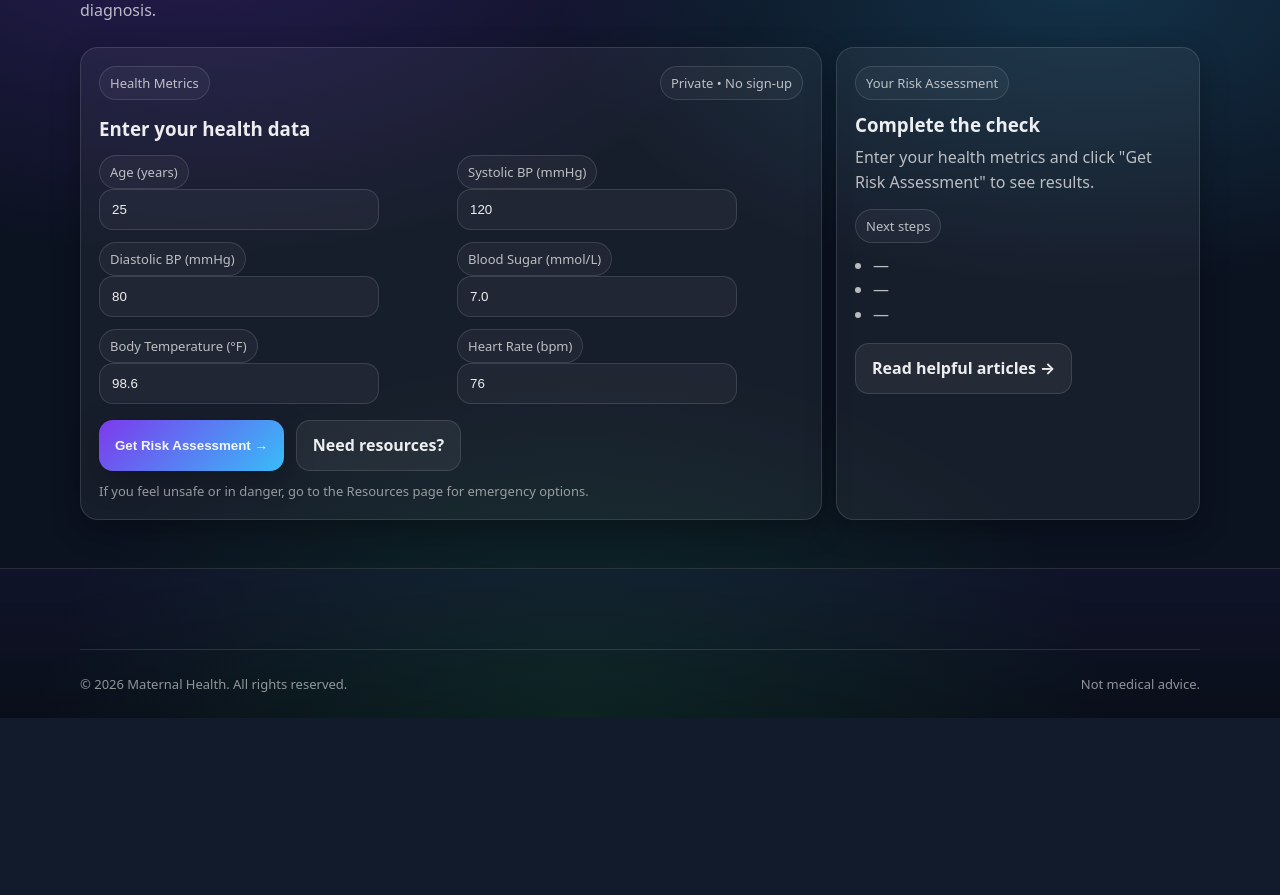
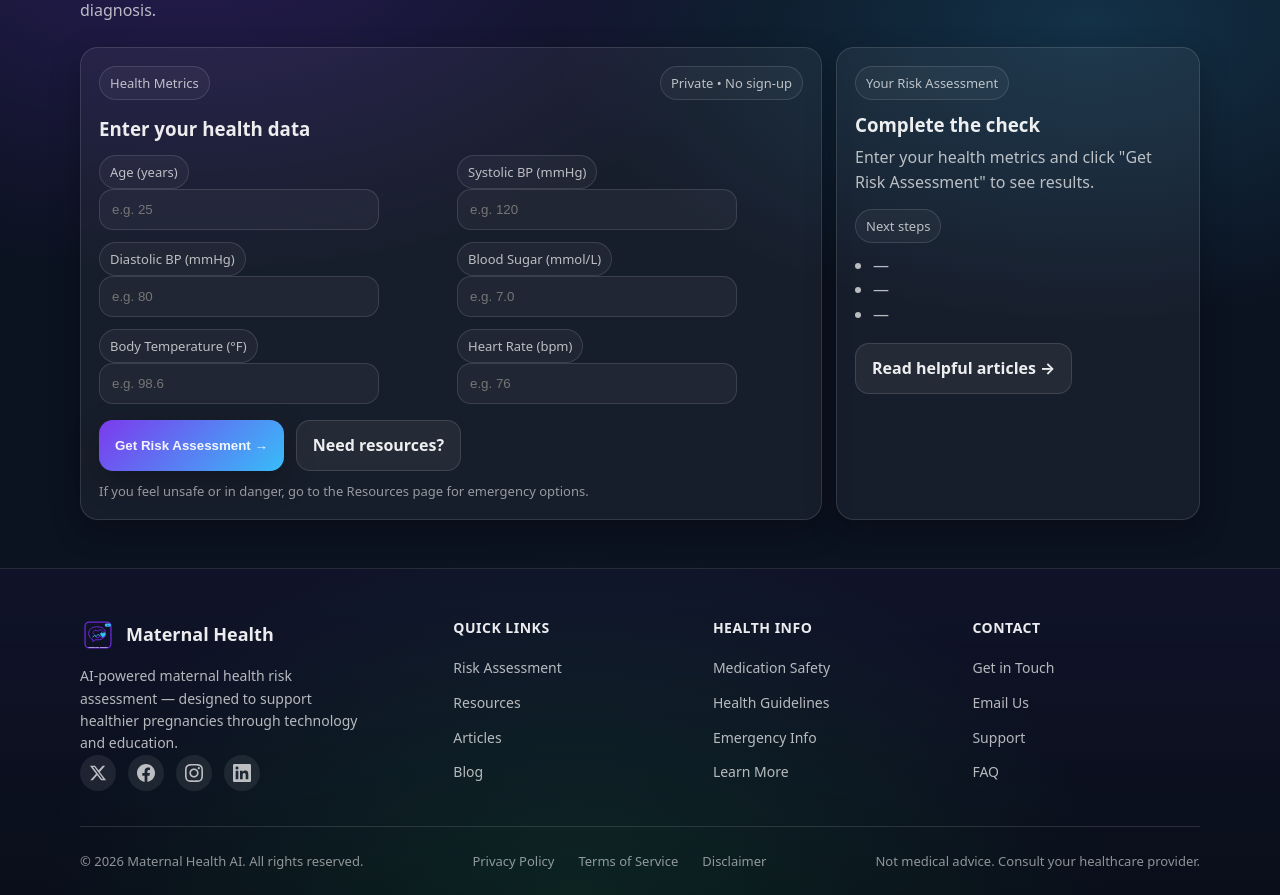
Before and after one commit to Rahat532/MLOPS_END_TO_END_MH, a FastAPI app: page /check.html in a window 1280 px wide. Shown: the part 196-1091 px from the top of the page. Before the commit the page ends 914 px from the top, so only its background shows below. Run offline with FastAPI, Linux system fonts and the light colour scheme.

Commit message:
fix bug for messages

```diff
--- a/webapp/assets/css/styles.css
+++ b/webapp/assets/css/styles.css
@@ -32,7 +32,59 @@
     --space-6: 48px;
     --space-7: 72px;
 
+    --primary: #7c3aed;
+    --primary-light: #a78bfa;
+    --success: #22c55e;
+    --warning: #f59e0b;
+    --error: #ef4444;
+
     --font: ui-sans-serif, system-ui, -apple-system, Segoe UI, Roboto, Helvetica, Arial, "Apple Color Emoji", "Segoe UI Emoji";
+}
+
+/* ========== Spinner Animation ========== */
+@keyframes spin {
+    0% {
+        transform: rotate(0deg);
+    }
+
+    100% {
+        transform: rotate(360deg);
+    }
+}
+
+.spinner {
+    width: 24px;
+    height: 24px;
+    border: 3px solid var(--stroke);
+    border-top-color: var(--primary);
+    border-radius: 50%;
+    animation: spin 0.8s linear infinite;
+}
+
+/* ========== Prediction Status Styles ========== */
+#statusMessage {
+    background: var(--panel);
+    border-radius: var(--radius);
+    padding: 16px;
+    text-align: center;
+}
+
+#countdownTimer {
+    font-variant-numeric: tabular-nums;
+}
+
+#readyMessage {
+    background: rgba(34, 197, 94, 0.15);
+    border: 1px solid rgba(34, 197, 94, 0.3);
+    border-radius: var(--radius);
+    padding: 12px 16px;
+    text-align: center;
+}
+
+/* Button disabled state */
+button:disabled {
+    cursor: not-allowed;
+    opacity: 0.7;
 }
 
 * {
--- a/webapp/check.html
+++ b/webapp/check.html
@@ -85,9 +86,25 @@
                 </section>
 
                 <!-- RIGHT: Results -->
-                <aside class="card">
+                <aside class="card" id="resultSection">
                     <span class="pill">Your Risk Assessment</span>
                     <h3 style="margin: 10px 0 6px;" id="resultTitle">Complete the check</h3>
+
+                    <!-- Loading/Status Message -->
+                    <div id="statusMessage" style="display:none; margin: 12px 0;">
+                        <div id="loadingIndicator" style="display:flex; align-items:center; gap:10px;">
+                            <div class="spinner"></div>
+                            <span id="statusText">Predicting… please wait</span>
+                        </div>
+                        <div id="countdownTimer"
+                            style="font-size:28px; font-weight:700; color:var(--primary); margin-top:8px;">3</div>
+                    </div>
+
+                    <!-- Ready Message -->
+                    <div id="readyMessage" style="display:none; color:var(--success); font-weight:600; margin:12px 0;">
+                        ✓ Your result is ready below.
+                    </div>
+
                     <p id="resultText" style="color: var(--muted); margin: 0 0 12px;">
                         Enter your health metrics and click "Get Risk Assessment" to see results.
                     </p>
@@ -116,17 +133,115 @@
 
     <footer class="footer">
         <div class="container">
+            <div class="footer-grid">
+                <!-- Brand Column -->
+                <div>
+                    <div class="footer-brand">
+                        <img src="/assets/img/logo.svg" alt="Maternal Health AI" />
+                        <span>Maternal Health</span>
+                    </div>
+                    <p class="footer-desc">AI-powered maternal health risk assessment — designed to support healthier
+                        pregnancies through technology and education.</p>
+                    <div class="footer-social">
+                        <a href="#" aria-label="Twitter">
+                            <svg width="18" height="18" fill="currentColor" viewBox="0 0 24 24">
+                                <path
+                                    d="M18.244 2.25h3.308l-7.227 8.26 8.502 11.24H16.17l-5.214-6.817L4.99 21.75H1.68l7.73-8.835L1.254 2.25H8.08l4.713 6.231zm-1.161 17.52h1.833L7.084 4.126H5.117z" />
+                            </svg>
+                        </a>
+                        <a href="#" aria-label="Facebook">
+                            <svg width="18" height="18" fill="currentColor" viewBox="0 0 24 24">
+                                <path
+                                    d="M24 12.073c0-6.627-5.373-12-12-12s-12 5.373-12 12c0 5.99 4.388 10.954 10.125 11.854v-8.385H7.078v-3.47h3.047V9.43c0-3.007 1.792-4.669 4.533-4.669 1.312 0 2.686.235 2.686.235v2.953H15.83c-1.491 0-1.956.925-1.956 1.874v2.25h3.328l-.532 3.47h-2.796v8.385C19.612 23.027 24 18.062 24 12.073z" />
+                            </svg>
+                        </a>
+                        <a href="#" aria-label="Instagram">
+                            <svg width="18" height="18" fill="currentColor" viewBox="0 0 24 24">
+                                <path
+                                    d="M12 2.163c3.204 0 3.584.012 4.85.07 3.252.148 4.771 1.691 4.919 4.919.058 1.265.069 1.645.069 4.849 0 3.205-.012 3.584-.069 4.849-.149 3.225-1.664 4.771-4.919 4.919-1.266.058-1.644.07-4.85.07-3.204 0-3.584-.012-4.849-.07-3.26-.149-4.771-1.699-4.919-4.92-.058-1.265-.07-1.644-.07-4.849 0-3.204.013-3.583.07-4.849.149-3.227 1.664-4.771 4.919-4.919 1.266-.057 1.645-.069 4.849-.069zm0-2.163c-3.259 0-3.667.014-4.947.072-4.358.2-6.78 2.618-6.98 6.98-.059 1.281-.073 1.689-.073 4.948 0 3.259.014 3.668.072 4.948.2 4.358 2.618 6.78 6.98 6.98 1.281.058 1.689.072 4.948.072 3.259 0 3.668-.014 4.948-.072 4.354-.2 6.782-2.618 6.979-6.98.059-1.28.073-1.689.073-4.948 0-3.259-.014-3.667-.072-4.947-.196-4.354-2.617-6.78-6.979-6.98-1.281-.059-1.69-.073-4.949-.073zm0 5.838c-3.403 0-6.162 2.759-6.162 6.162s2.759 6.163 6.162 6.163 6.162-2.759 6.162-6.163c0-3.403-2.759-6.162-6.162-6.162zm0 10.162c-2.209 0-4-1.79-4-4 0-2.209 1.791-4 4-4s4 1.791 4 4c0 2.21-1.791 4-4 4zm6.406-11.845c-.796 0-1.441.645-1.441 1.44s.645 1.44 1.441 1.44c.795 0 1.439-.645 1.439-1.44s-.644-1.44-1.439-1.44z" />
+                            </svg>
+                        </a>
+                        <a href="#" aria-label="LinkedIn">
+                            <svg width="18" height="18" fill="currentColor" viewBox="0 0 24 24">
+                                <path
+                                    d="M20.447 20.452h-3.554v-5.569c0-1.328-.027-3.037-1.852-3.037-1.853 0-2.136 1.445-2.136 2.939v5.667H9.351V9h3.414v1.561h.046c.477-.9 1.637-1.85 3.37-1.85 3.601 0 4.267 2.37 4.267 5.455v6.286zM5.337 7.433c-1.144 0-2.063-.926-2.063-2.065 0-1.138.92-2.063 2.063-2.063 1.14 0 2.064.925 2.064 2.063 0 1.139-.925 2.065-2.064 2.065zm1.782 13.019H3.555V9h3.564v11.452zM22.225 0H1.771C.792 0 0 .774 0 1.729v20.542C0 23.227.792 24 1.771 24h20.451C23.2 24 24 23.227 24 22.271V1.729C24 .774 23.2 0 22.222 0h.003z" />
+                            </svg>
+                        </a>
+                    </div>
+                </div>
+
+                <!-- Quick Links -->
+                <div class="footer-col">
+                    <h4>Quick Links</h4>
+                    <ul>
+                        <li><a href="/check.html">Risk Assessment</a></li>
+                        <li><a href="/resources.html">Resources</a></li>
+                        <li><a href="/articles.html">Articles</a></li>
+                        <li><a href="/blog.html">Blog</a></li>
+                    </ul>
+                </div>
+
+                <!-- Health Info -->
+                <div class="footer-col">
+                    <h4>Health Info</h4>
+                    <ul>
+                        <li><a href="/medication.html">Medication Safety</a></li>
+                        <li><a href="/resources.html#guidelines">Health Guidelines</a></li>
+                        <li><a href="/resources.html#emergency">Emergency Info</a></li>
+                        <li><a href="/articles.html">Learn More</a></li>
+                    </ul>
+                </div>
+
+                <!-- Contact -->
+                <div class="footer-col">
+                    <h4>Contact</h4>
+                    <ul>
+                        <li><a href="/contact.html">Get in Touch</a></li>
+                        <li><a href="mailto:support@maternalhealth.ai">Email Us</a></li>
+                        <li><a href="/resources.html">Support</a></li>
+                        <li><a href="#">FAQ</a></li>
+                    </ul>
+                </div>
+            </div>
+
             <div class="footbar">
-                <span>© 2026 Maternal Health. All rights reserved.</span>
-                <span>Not medical advice.</span>
+                <span>© 2026 Maternal Health AI. All rights reserved.</span>
+                <div class="footbar-links">
+                    <a href="#">Privacy Policy</a>
+                    <a href="#">Terms of Service</a>
+                    <a href="#">Disclaimer</a>
+                </div>
+                <span>Not medical advice. Consult your healthcare provider.</span>
             </div>
         </div>
     </footer>
 
     <script>
-        document.getElementById('riskForm').addEventListener('submit', async (e) => {
+        const form = document.getElementById('riskForm');
+        const predictBtn = document.getElementById('predictBtn');
+        const statusMessage = document.getElementById('statusMessage');
+        const statusText = document.getElementById('statusText');
+        const countdownTimer = document.getElementById('countdownTimer');
+        const readyMessage = document.getElementById('readyMessage');
+        const resultSection = document.getElementById('resultSection');
+        const resultBox = document.getElementById('resultBox');
+        const resultTitle = document.getElementById('resultTitle');
+        const resultText = document.getElementById('resultText');
+
+        // Default input values for reset
+        const defaultValues = {
+            Age: '',
+            SystolicBP: '',
+            DiastolicBP: '',
+            BS: '',
+            BodyTemp: '',
+            HeartRate: ''
+        };
+
+        form.addEventListener('submit', async (e) => {
             e.preventDefault();
 
+            // Collect form data
             const data = {
                 Age: parseFloat(document.getElementById('Age').value),
                 SystolicBP: parseFloat(document.getElementById('SystolicBP').value),
@@ -136,12 +251,46 @@
                 HeartRate: parseFloat(document.getElementById('HeartRate').value)
             };
 
+            // Disable button and show loading state
+            predictBtn.disabled = true;
+            predictBtn.textContent = 'Predicting…';
+            predictBtn.style.opacity = '0.7';
+
+            // Hide previous results and ready message
+            resultBox.style.display = 'none';
+            readyMessage.style.display = 'none';
+            resultTitle.textContent = 'Analyzing…';
+            resultText.textContent = 'Please wait while we process your health data.';
+
+            // Show loading indicator with countdown
+            statusMessage.style.display = 'block';
+            statusText.textContent = 'Predicting… please wait';
+
+            let countdown = 3;
+            countdownTimer.textContent = countdown;
+
+            // Start countdown
+            const countdownInterval = setInterval(() => {
+                countdown--;
+                if (countdown > 0) {
+                    countdownTimer.textContent = countdown;
+                } else {
+                    countdownTimer.textContent = '…';
+                }
+            }, 1000);
+
             try {
+                // Make API request
                 const response = await fetch('/api/predict', {
                     method: 'POST',
                     headers: { 'Content-Type': 'application/json' },
                     body: JSON.stringify(data)
                 });
+
+                // Wait for at least 3 seconds for the countdown
+                await new Promise(resolve => setTimeout(resolve, 3000));
+
+                clearInterval(countdownInterval);
 
                 if (!response.ok) {
                     const err = await response.json();
@@ -149,39 +298,90 @@
                 }
 
                 const result = await response.json();
-                showResult(result.risk_level);
+
+                // Hide loading, show ready message
+                statusMessage.style.display = 'none';
+                readyMessage.style.display = 'block';
+
+                // Show result after brief delay
+                setTimeout(() => {
+                    showResult(result.risk_level);
+
+                    // Smooth scroll to result section
+                    resultSection.scrollIntoView({ behavior: 'smooth', block: 'center' });
+
+                    // Clear form inputs after successful prediction
+                    clearForm();
+
+                    // Re-enable button
+                    resetButton();
+                }, 500);
+
             } catch (error) {
-                alert('Error: ' + error.message);
+                clearInterval(countdownInterval);
+                statusMessage.style.display = 'none';
+
+                // Show error state
+                resultTitle.textContent = 'Error';
+                resultText.textContent = 'Prediction failed, please try again.';
+                resultText.style.color = '#ef4444';
+
+                // Re-enable button
+                resetButton();
+
+                // Reset error styling after 3 seconds
+                setTimeout(() => {
+                    resultText.style.color = 'var(--muted)';
+                }, 3000);
             }
         });
 
         function showResult(level) {
-            document.getElementById('resultTitle').textContent = 'Your Result';
-            document.getElementById('resultBox').style.display = 'block';
+            resultTitle.textContent = 'Your Result';
+            resultBox.style.display = 'block';
             document.getElementById('riskLevel').textContent = level;
 
             const stepA = document.getElementById('stepA');
             const stepB = document.getElementById('stepB');
             const stepC = document.getElementById('stepC');
-            const resultText = document.getElementById('resultText');
 
+            // Color code the result
+            const riskLevel = document.getElementById('riskLevel');
             if (level === 'Low') {
+                riskLevel.style.color = '#22c55e';
                 resultText.textContent = 'Your metrics indicate low risk. Continue regular checkups.';
                 stepA.textContent = 'Maintain a healthy diet and regular exercise.';
                 stepB.textContent = 'Continue regular prenatal checkups.';
                 stepC.textContent = 'Monitor for any changes in symptoms.';
             } else if (level === 'Mid') {
+                riskLevel.style.color = '#f59e0b';
                 resultText.textContent = 'Your metrics indicate moderate risk. Consult with your healthcare provider.';
                 stepA.textContent = 'Schedule a follow-up appointment with your doctor.';
                 stepB.textContent = 'Monitor blood pressure and blood sugar regularly.';
                 stepC.textContent = 'Discuss lifestyle changes with your healthcare provider.';
             } else {
+                riskLevel.style.color = '#ef4444';
                 resultText.textContent = 'Your metrics indicate high risk. Please seek medical attention promptly.';
                 stepA.textContent = 'Contact your healthcare provider immediately.';
                 stepB.textContent = 'Closely monitor all vital signs.';
                 stepC.textContent = 'Follow medical advice and treatment plans strictly.';
             }
         }
+
+        function clearForm() {
+            document.getElementById('Age').value = '';
+            document.getElementById('SystolicBP').value = '';
+            document.getElementById('DiastolicBP').value = '';
+            document.getElementById('BS').value = '';
+            document.getElementById('BodyTemp').value = '';
+            document.getElementById('HeartRate').value = '';
+        }
+
+        function resetButton() {
+            predictBtn.disabled = false;
+            predictBtn.textContent = 'Get Risk Assessment →';
+            predictBtn.style.opacity = '1';
+        }
     </script>
 </body>
 
--- a/webapp/main.py
+++ b/webapp/main.py
@@ -1,3 +1,4 @@
+import os
 from fastapi import FastAPI, Request, Form
 from fastapi.responses import HTMLResponse
 from fastapi.staticfiles import StaticFiles
@@ -9,7 +10,9 @@
 
 app = FastAPI(title="Maternal Risk Predictor")
 
-app.mount("/static", StaticFiles(directory="webapp/static"), name="static")
+# Mount static directories (only if they exist)
+if os.path.isdir("webapp/static"):
+    app.mount("/static", StaticFiles(directory="webapp/static"), name="static")
 app.mount("/assets", StaticFiles(directory="webapp/assets"), name="assets")
 templates = Jinja2Templates(directory="webapp")
 
--- a/webapp/model.py
+++ b/webapp/model.py
@@ -1,11 +1,22 @@
 import os
 import joblib
-import numpy as np
+import pandas as pd
 
 # Default to Random Forest (best performing model)
 MODEL_PATH = os.getenv("MODEL_PATH", "models/rf.joblib")
 
 _model = None
+
+# Feature names must match the order used during training
+FEATURE_NAMES = [
+    "Age",
+    "SystolicBP",
+    "DiastolicBP",
+    "BS",
+    "BodyTemp",
+    "HeartRate",
+    "pulse_pressure",
+]
 
 
 def get_model():
@@ -27,7 +38,8 @@
     # Add engineered feature: pulse_pressure
     pulse_pressure = features["SystolicBP"] - features["DiastolicBP"]
 
-    X = np.array(
+    # Create DataFrame with feature names to avoid sklearn warning
+    X = pd.DataFrame(
         [
             [
                 features["Age"],
@@ -38,7 +50,8 @@
                 features["HeartRate"],
                 pulse_pressure,
             ]
-        ]
+        ],
+        columns=FEATURE_NAMES,
     )
 
     pred = model.predict(X)[0]
```
Also changed, not shown: other parts of webapp/check.html (+13 -12 lines), README.md, image-1.png (added), image-2.png (added), image-3.png (added), image-4.png (added), image.png (added).
